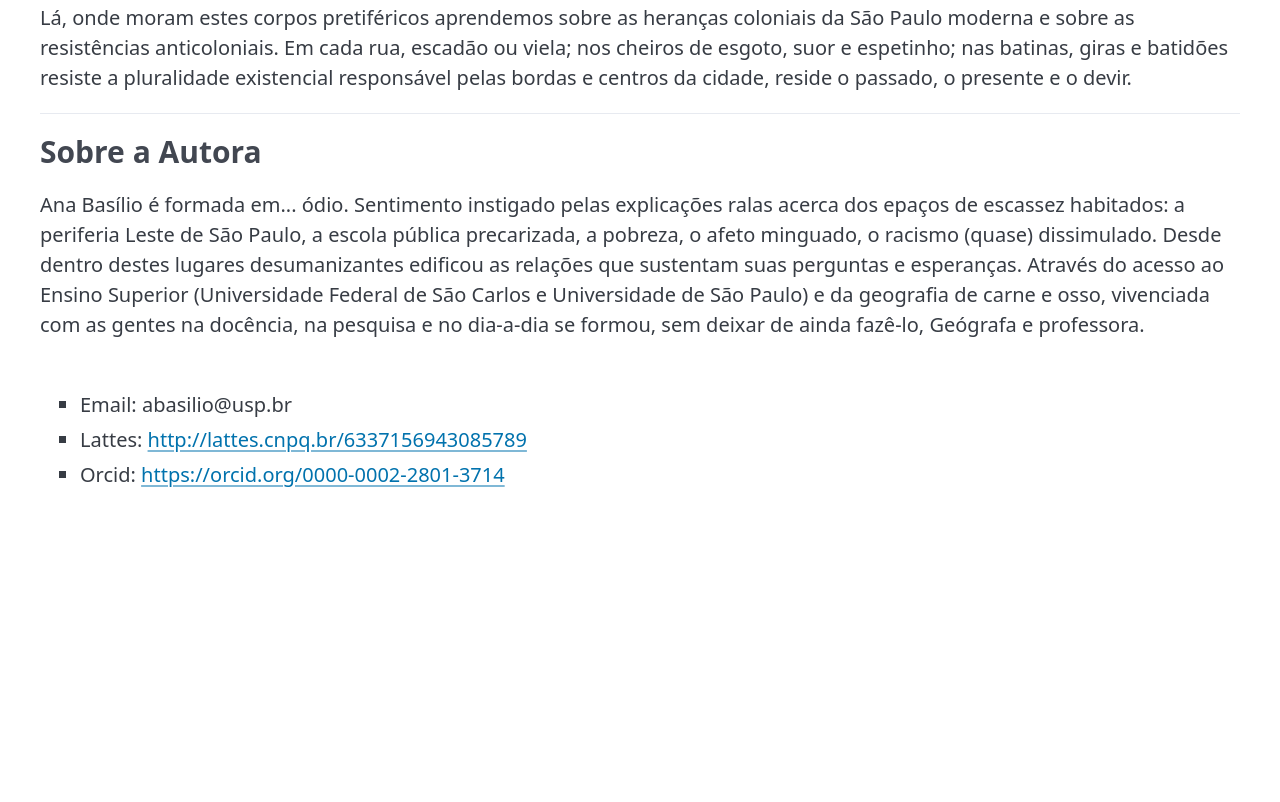
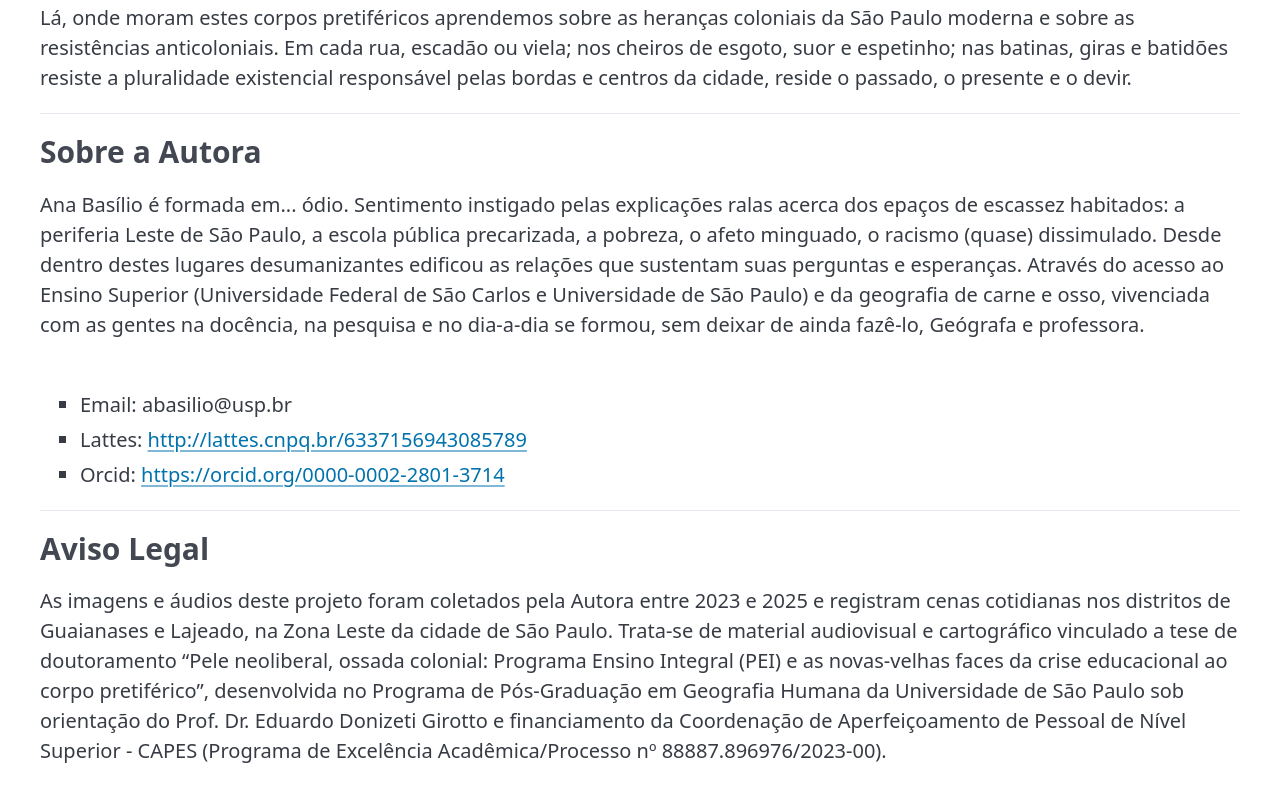
Before and after one commit to giovana-morais/vivencias_quebrada, a plain HTML site: page index.html in a window 1280 px wide. Shown: the part 577-1379 px from the top of the page. Before the commit the page ends 1107 px from the top, so only its background shows below. Drawn offline with nearby package versions, Linux system fonts and the light colour scheme.

Commit message:
adiciona disclaimer sobre imagens/áudio

```diff
--- a/index.html
+++ b/index.html
@@ -76,6 +76,22 @@
                     <li>Orcid: <a href="https://orcid.org/0000-0002-2801-3714">https://orcid.org/0000-0002-2801-3714</a></li>
                 </ul>
             </section>
+            <hr>
+            <section id="disclaimer">
+                <h3>Aviso Legal</h3>
+                <p>As imagens e áudios deste projeto foram coletados pela
+                Autora entre 2023 e 2025 e registram cenas cotidianas nos
+                distritos de Guaianases e Lajeado, na Zona Leste da cidade de
+                São Paulo. Trata-se de material audiovisual e cartográfico
+                vinculado a tese de doutoramento “Pele neoliberal, ossada
+                colonial: Programa Ensino Integral (PEI) e as novas-velhas
+                faces da crise educacional ao corpo pretiférico”, desenvolvida
+                no Programa de Pós-Graduação em Geografia Humana da
+                Universidade de São Paulo sob orientação do Prof. Dr. Eduardo
+                Donizeti Girotto e financiamento da Coordenação de
+                Aperfeiçoamento de Pessoal de Nível Superior - CAPES  (Programa
+                de Excelência Acadêmica/Processo nº 88887.896976/2023-00).</p>
+            </section>
 		</main>
 	</body>
 </html>
```
